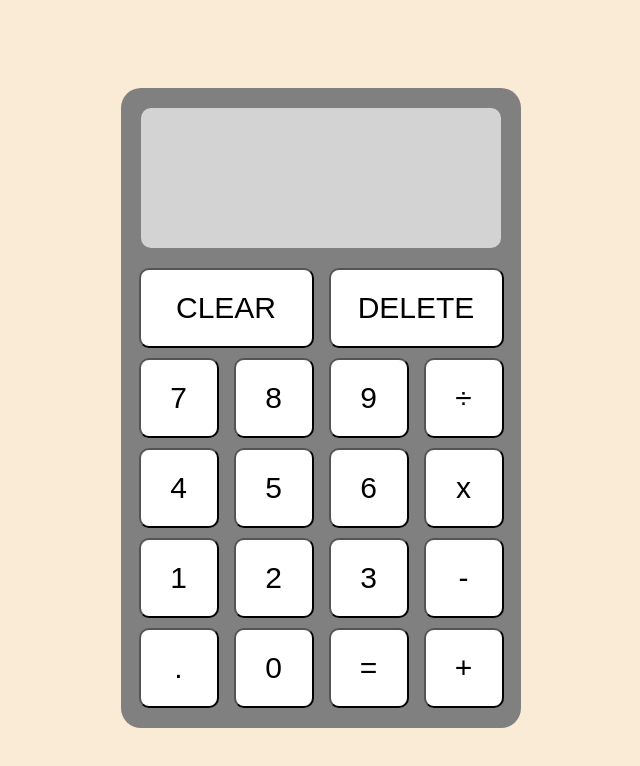
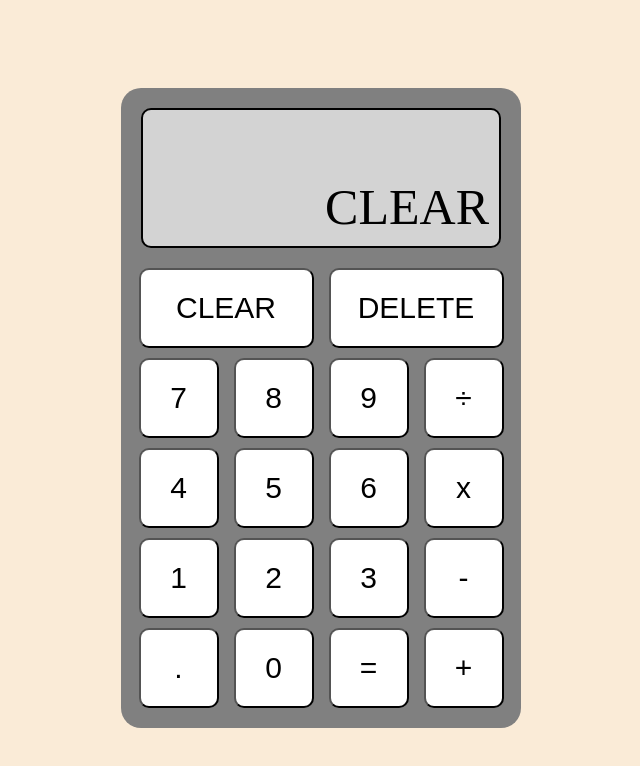
Before and after one commit to pie999/calculator, a plain HTML site: page index.html in a window 1280 px wide. Both pictures are taken after a click on the button "CLEAR". Shown: the whole page, without its empty margins (319-959 px from the left). Drawn offline with Linux system fonts and the light colour scheme.

Commit message:
Implement addition

```diff
--- a/script.js
+++ b/script.js
@@ -17,3 +17,27 @@ function operate(op, a, b){
     else if (op == "*") multiply(a, b);
     else if (op == "/") divide(a, b);
 }
+
+const display = document.querySelector(".display");
+const buttons = document.querySelectorAll("button");
+const history = [];
+buttons.forEach((button) => {
+    button.addEventListener("click", () => {
+        history.push(button.textContent);
+        display.textContent += button.textContent;
+        if (history[history.length - 1] == "=")
+            display.textContent = doOperation();
+    });
+});
+
+function doOperation (){
+    history.forEach((char, i) => {
+        if (char == "+"){
+            console.table(history);
+            let n1 = history.slice(0, i).join("");
+            let n2 = history.slice(i+1, -1).join("");
+            result = +n1 + +n2;
+        }
+    });
+    return result;
+}
--- a/style.css
+++ b/style.css
@@ -14,11 +14,17 @@ body {
 }
 
 .display {
-    height: 140px;
-    width: 360px;
+    height: 116px;
+    width: 336px;
     margin: 20px;
     background-color: lightgray;
+    border: 2px solid black;
     border-radius: 10px;
+    font-size: 50px;
+    display: flex;
+    justify-content: end;
+    align-items: flex-end;
+    padding: 10px;
 }
 
 .butt-grid {
```
Also changed, not shown: index.html (+4 -4 lines).
